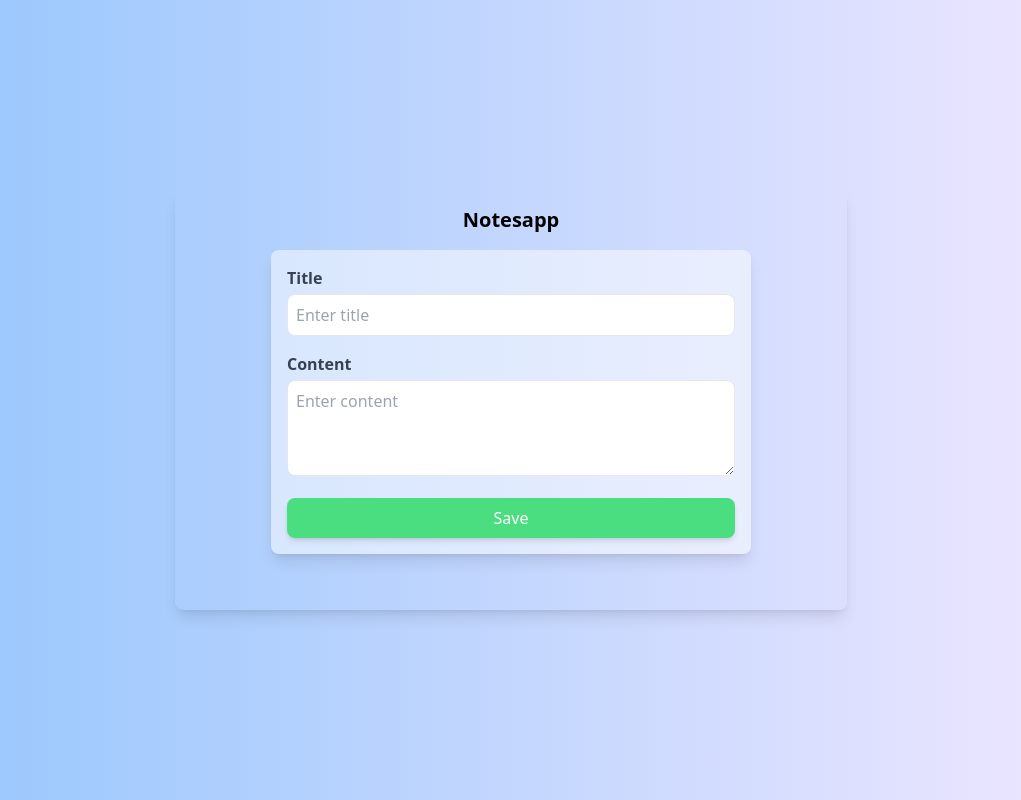
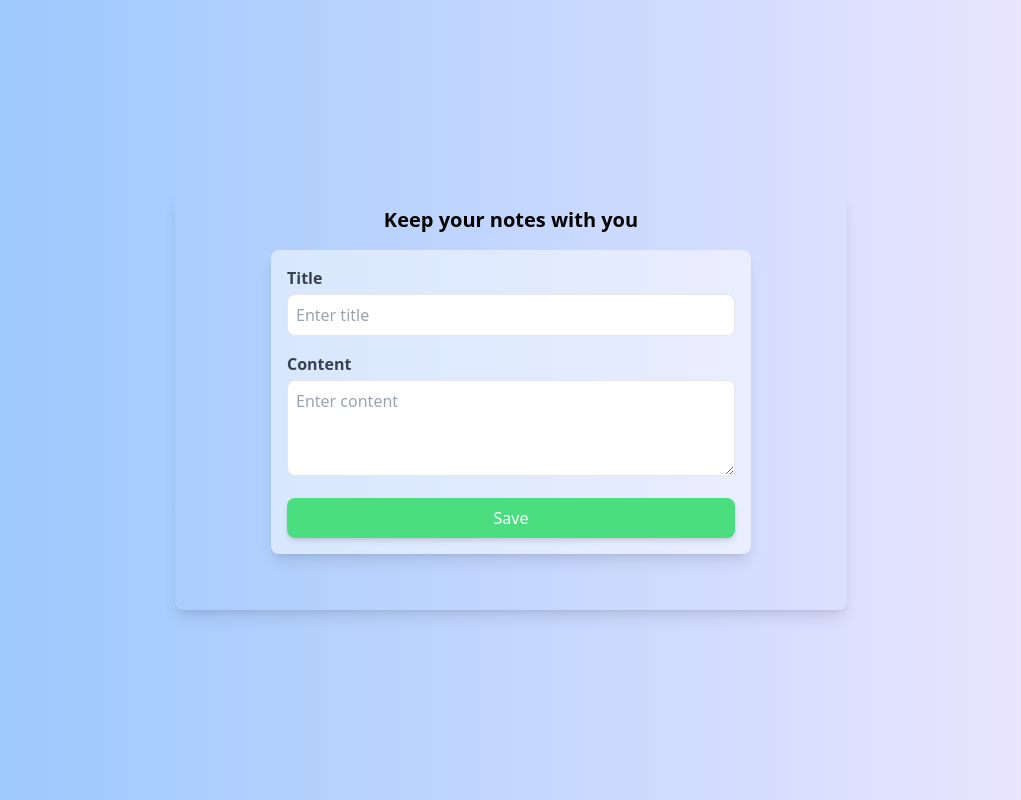
Before and after one commit to NikitOS-1/nuxt, a Nuxt app: page / in a window 1280 px wide. Shown: the whole page, without its empty margins (129-1150 px from the left). Built offline with nearby package versions, Linux system fonts and the light colour scheme.

Commit message:
refactor(note): space text

```diff
--- a/features/notes/components/Input.vue
+++ b/features/notes/components/Input.vue
@@ -19,8 +19,6 @@
 </template>
 
 <script setup lang="ts">
-import {defineModel, defineProps} from 'vue';
-
 const model = defineModel<string>();
 
 defineProps({
--- a/features/notes/ui/NoteList.vue
+++ b/features/notes/ui/NoteList.vue
@@ -29,7 +29,6 @@
       <div v-else class="transition-all flex flex-col">
         <Input v-model="note.title" label="Title" :error="errors.title" class="w-full mb-4"/>
         <Input v-model="note.content" label="Content" :error="errors.content" type="textarea" class="w-full"/>
-
         <div class="flex justify-end space-x-2 mt-4">
           <button
               @click="saveNote"
--- a/nuxt.config.ts
+++ b/nuxt.config.ts
@@ -7,5 +7,4 @@ export default defineNuxtConfig({
     typescript: {
         strict: true
     },
-
 })
--- a/pages/index.vue
+++ b/pages/index.vue
@@ -1,7 +1,7 @@
 <template>
   <div class="min-h-screen flex items-center justify-center bg-gradient-to-r from-blue-300 to-purple-100 p-4">
     <div class="w-full max-w-2xl shadow-lg rounded-lg p-2 bg-transparent">
-      <h1 class="text-center font-bold text-xl mt-2 ">Notesapp</h1>
+      <h1 class="text-center font-bold text-xl mt-2 ">Keep your notes with you</h1>
       <NoteForm/>
       <NoteList/>
     </div>
```
Lines whose indentation alone changed are shown as unchanged.
